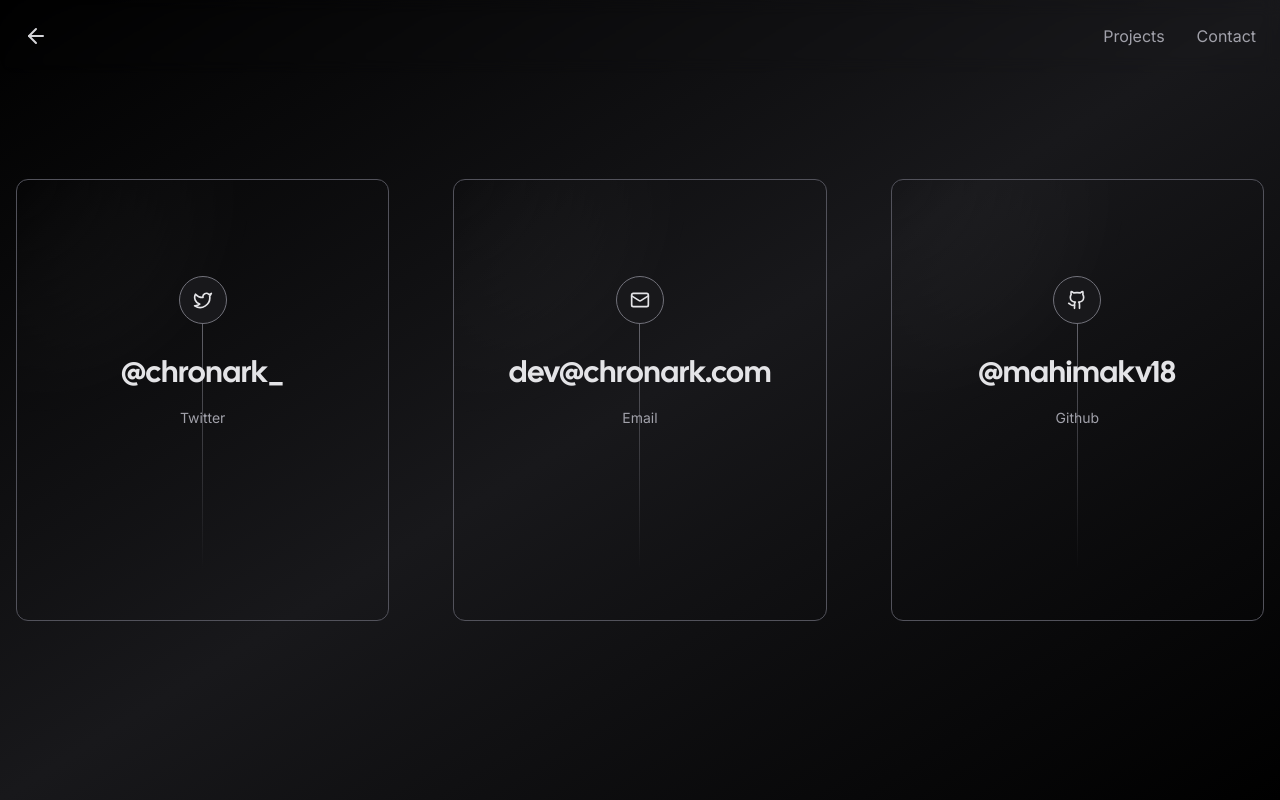
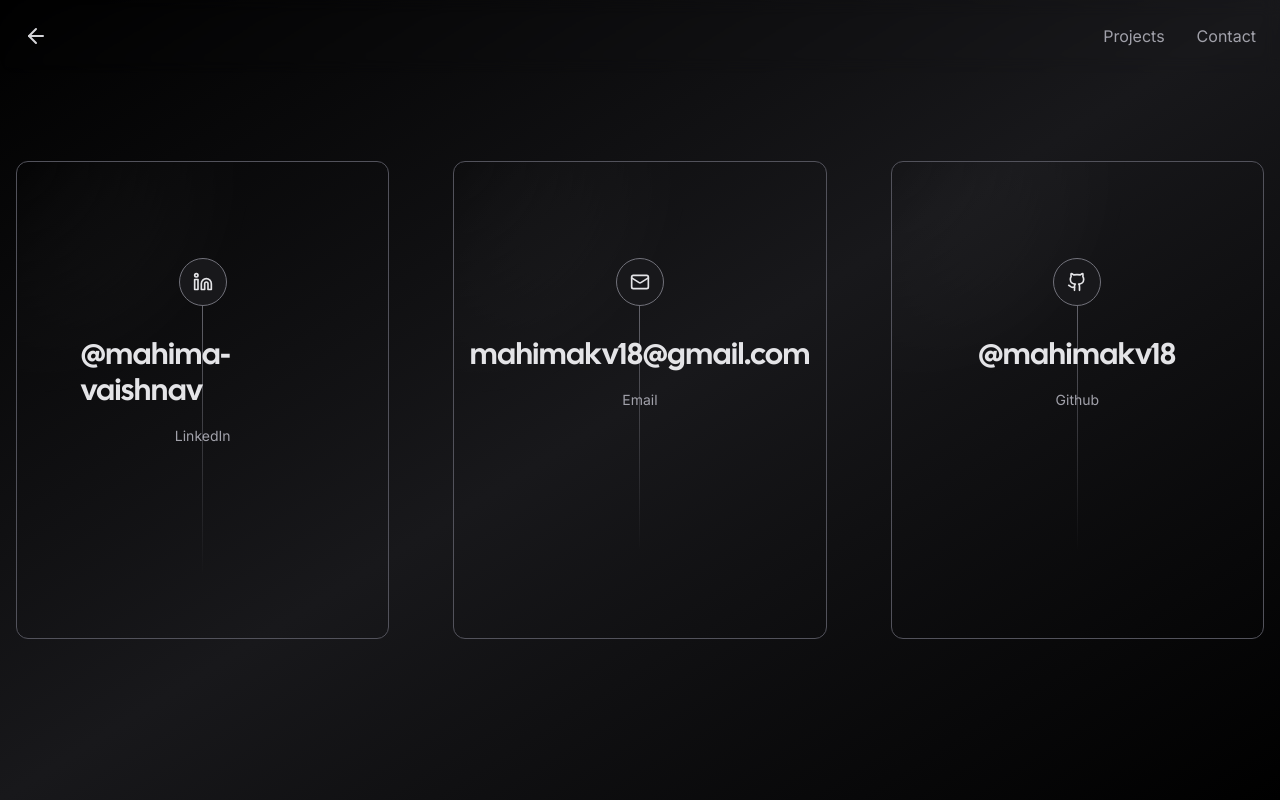
Before and after one commit to mahimakv18/nextjs-portfolio-pageview-counter, a Next.js app: page /contact in a window 1280 px wide. Built offline with nearby package versions, Linux system fonts and the light colour scheme; no server answers; what tailwindcss-debug-screens would draw is missing.

Commit message:
New changes

```diff
--- a/app/contact/page.tsx
+++ b/app/contact/page.tsx
@@ -1,21 +1,21 @@
 "use client";
-import { Github, Mail, Twitter } from "lucide-react";
+import { Github, Linkedin, Mail, Twitter } from "lucide-react";
 import Link from "next/link";
 import { Navigation } from "../components/nav";
 import { Card } from "../components/card";
 
 const socials = [
 	{
-		icon: <Twitter size={20} />,
-		href: "https://twitter.com/chronark_",
-		label: "Twitter",
-		handle: "@chronark_",
+		icon: <Linkedin size={20} />,
+		href: "http://www.linkedin.com/in/mahima-vaishnav",
+		label: "LinkedIn",
+		handle: "@mahima-vaishnav",
 	},
 	{
 		icon: <Mail size={20} />,
-		href: "mailto:dev@chronark.com",
+		href: "mailto:mahimakv18@gmail.com",
 		label: "Email",
-		handle: "dev@chronark.com",
+		handle: "mahimakv18@gmail.com",
 	},
 	{
 		icon: <Github size={20} />,
```
